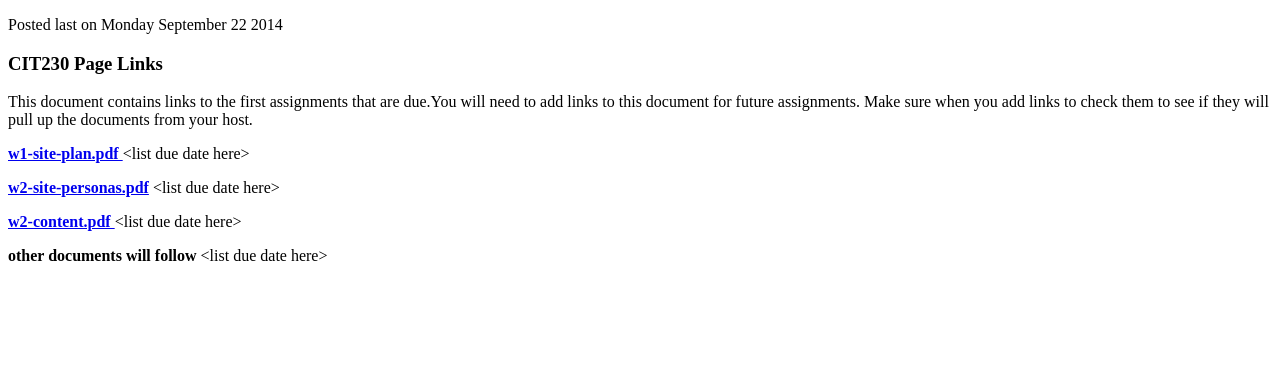
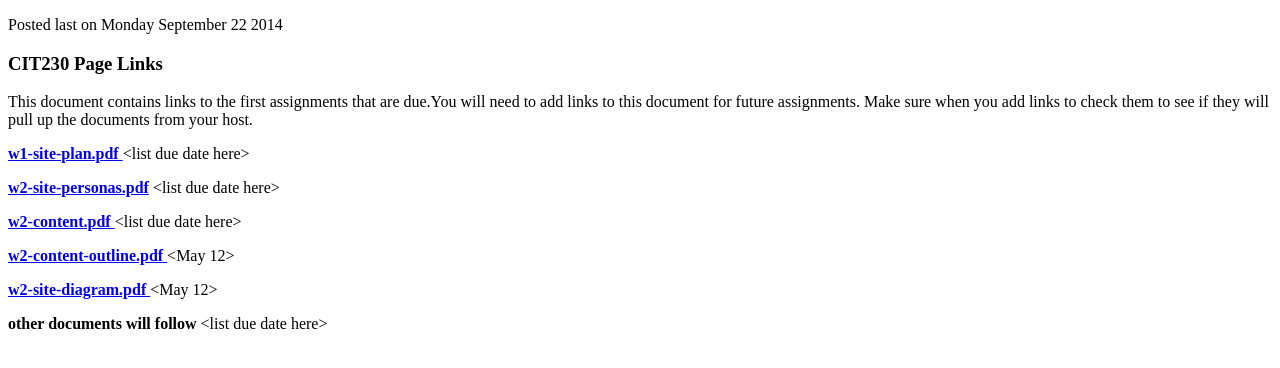
Before and after one commit to MariusCorca/mariuscorca.github.io, a plain HTML site: page cit230-links.html in a window 1280 px wide. Drawn offline with Linux system fonts and the light colour scheme.

Commit message:
added content outline and site diagram

```diff
--- a/cit230-links.html
+++ b/cit230-links.html
@@ -12,6 +12,8 @@
 <p><strong><a href="w1-site-plan.pdf">w1-site-plan.pdf </a></strong>&lt;list due date here&gt;</p>
 <p><strong><a href="w2-site-personas.pdf">w2-site-personas.pdf</a></strong> &lt;list due date here&gt;</p>
 <p><strong><a href="w2-content.pdf">w2-content.pdf </a></strong>&lt;list due date here&gt;</p>
+<p><strong><a href="w3-content-outline.pdf">w2-content-outline.pdf </a></strong>&lt;May 12&gt;</p>
+<p><strong><a href="w3-site-diagram.pdf">w2-site-diagram.pdf </a></strong>&lt;May 12&gt;</p>
 <p><strong>other documents will follow </strong> &lt;list due date here&gt;</p>
 </body>
 </html>
```
Also changed, not shown: 2 other files.
